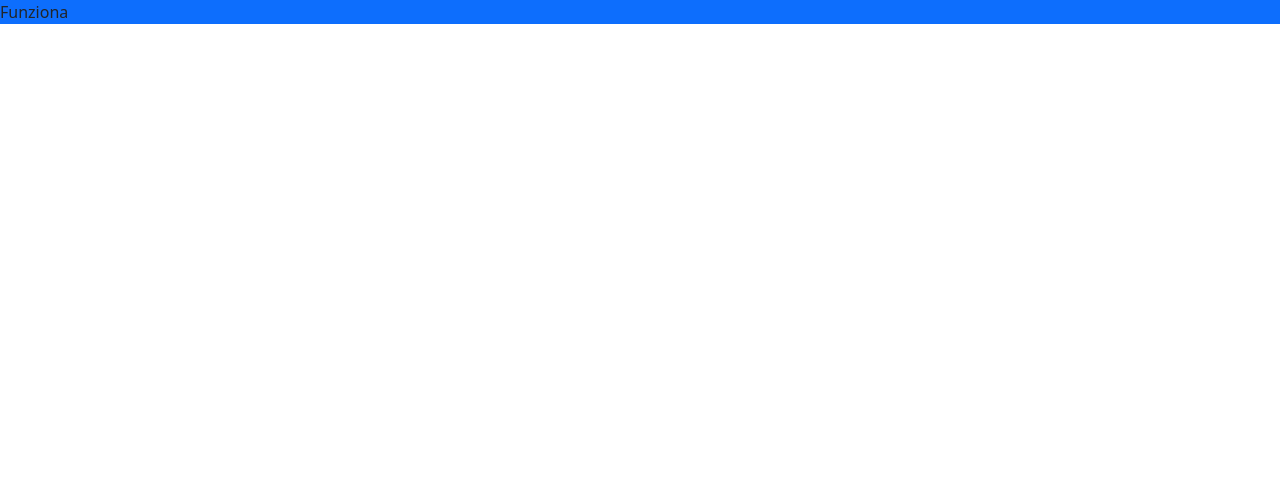
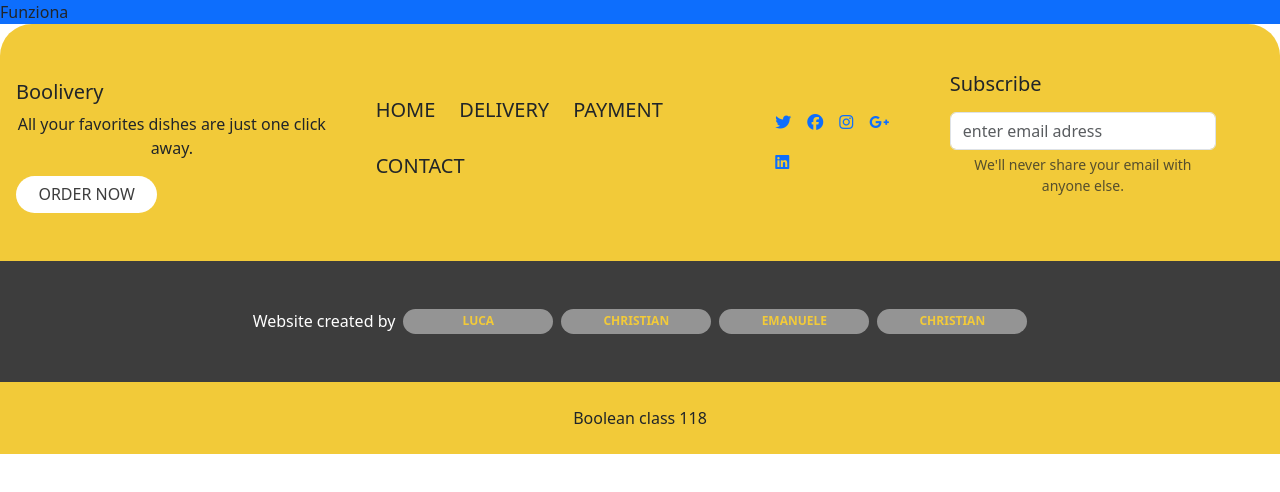
Before and after one commit to emanuele-pogliari/boolivery-frontend, a Vue app: page / in a window 1280 px wide. Shown: the top 492 px of the page. Built offline with nearby package versions, Linux system fonts and the light colour scheme.

Commit message:
Footer checkpoint reached, added mixins and variables

```diff
--- a/index.html
+++ b/index.html
@@ -1,13 +1,18 @@
 <!doctype html>
 <html lang="en">
+
 <head>
   <meta charset="UTF-8" />
   <link rel="icon" type="image/svg+xml" href="/vite.svg" />
   <meta name="viewport" content="width=device-width, initial-scale=1.0" />
   <title>Vite + Vue</title>
 </head>
+
 <body>
   <div id="app"></div>
   <script type="module" src="/src/main.js"></script>
+  <!-- fontawesome -->
+  <script src="https://kit.fontawesome.com/39dc9eb8ed.js" crossorigin="anonymous"></script>
 </body>
+
 </html>
--- a/src/App.vue
+++ b/src/App.vue
@@ -1,8 +1,12 @@
 <script>
 import axios from "axios";
+import AppFooter from "./components/AppFooter.vue";
+
 
 export default {
-  components: {},
+  components: {
+    AppFooter,
+  },
   data() {
     return {};
   },
@@ -11,6 +15,7 @@ export default {
 
 <template>
   <div class="bg-primary">Funziona</div>
+  <AppFooter></AppFooter>
 </template>
 
 <style></style>
--- /dev/null
+++ b/src/components/AppFooter.vue
@@ -0,0 +1,160 @@
+<script>
+
+export default {
+    name: 'AppFooter',
+
+    components: {
+    },
+
+    data() {
+        return {
+
+        }
+    }
+}
+
+
+</script>
+
+<template>
+
+    <footer class="text-center p-0 rounded-top-5">
+        <!-- <hr class=""> -->
+        <div class="d-flex justify-content-around gap-5 pt-5 pb-5 px-3">
+
+
+            <div class="d-flex flex-column align-items-start">
+                <h5 class="pt-2">Boolivery</h5>
+                <p class="">All your favorites dishes are just one click away.</p>
+                <a href="#" class="btn primary-btn ">ORDER NOW</a>
+            </div>
+
+            <div class="d-flex flex-wrap gap-4 align-content-center">
+                <h5>HOME</h5>
+                <h5>DELIVERY</h5>
+                <h5>PAYMENT</h5>
+                <h5>CONTACT</h5>
+            </div>
+
+
+
+
+            <div class="d-flex gap-3 flex-wrap align-content-center">
+                <span>
+                    <a href="">
+                        <i class="fa-brands fa-twitter"></i>
+                    </a>
+                </span>
+                <span>
+                    <a href="">
+                        <i class="fa-brands fa-facebook"></i>
+                    </a>
+                </span>
+                <span>
+                    <a href="">
+                        <i class="fa-brands fa-instagram"></i>
+                    </a>
+                </span>
+                <span>
+                    <a href="">
+                        <i class="fa-brands fa-google-plus-g"></i>
+                    </a>
+                </span>
+                <span>
+                    <a href="">
+                        <i class="fa-brands fa-linkedin"></i>
+                    </a>
+                </span>
+            </div>
+
+            <div class="d-flex flex-column align-items-lg-start">
+                <div>
+                    <h5>Subscribe</h5>
+                </div>
+                <form>
+                    <div class="d-flex flex-column align-items-lg-start b-3">
+                        <label for="exampleInputEmail1" class="form-label"></label>
+                        <input type="email" class="form-control" id="exampleInputEmail1"
+                            placeholder="enter email adress" aria-describedby="emailHelp">
+                        <div id="emailHelp" class="form-text">We'll never share your email with anyone else.</div>
+                    </div>
+                </form>
+
+            </div>
+
+            <div>
+
+            </div>
+
+        </div>
+
+        <div class="d-flex justify-content-center pb-5 pt-5 pb-5 developers-pills gap-2">
+            <div>
+                Website created by
+            </div>
+            <div class="d-flex gap-2">
+                <span class="badge rounded-pill">
+                    <a href="https://github.com/rpalanga">Luca</a>
+                </span>
+                <span class="badge rounded-pill">
+                    <a href="">Christian</a>
+                </span>
+                <span class="badge rounded-pill">
+                    <a href="https://github.com/emanuele-pogliari">Emanuele</a>
+                </span>
+                <span class="badge rounded-pill">
+                    <a href="">Christian</a>
+                </span>
+            </div>
+        </div>
+
+        <div class="d-flex justify-content-center p-4">
+            Boolean class 118
+        </div>
+    </footer>
+
+</template>
+
+<style lang="scss">
+@use "/src/variabiles.scss" as *;
+@use "/src/mixins.scss" as *;
+
+footer {
+
+
+    background-color: $secondary_color;
+
+    img {
+        height: 100px;
+    }
+
+    .primary-btn {
+        @include primary_button_style;
+    }
+
+
+    .developers-pills {
+        background-color: $primary_color;
+        color: white;
+        font-size: 1rem;
+        font-weight: 500;
+
+        span {
+
+            width: 150px;
+
+            @include footer_button_style;
+
+            a {
+                text-decoration: none;
+                color: $secondary_color;
+
+                &:hover {
+                    color: white;
+                }
+
+            }
+        }
+    }
+}
+</style>
--- /dev/null
+++ b/src/mixins.scss
@@ -0,0 +1,33 @@
+@mixin primary_button_style {
+    border: none;
+    border-radius: 1.5rem;
+    padding: 0.4rem 1.4rem 0.4rem 1.4rem;
+    text-transform: uppercase;
+
+    background-color: #ffffff;
+    color: #3d3d3d;
+    cursor: pointer;
+    transition: 0.3s;
+
+    &:hover {
+        background-color: #3d3d3d;
+        color: #ffffff;
+    }
+}
+
+@mixin footer_button_style {
+    border: none;
+    border-radius: 1.5rem;
+    padding: 0.4rem 1.4rem 0.4rem 1.4rem;
+    text-transform: uppercase;
+
+    background-color: #949494;
+    color: #3d3d3d;
+    cursor: pointer;
+    transition: 0.3s;
+
+    &:hover {
+        background-color: #3d3d3d;
+        color: #f2ca39;
+    }
+}
--- a/src/style.scss
+++ b/src/style.scss
@@ -0,0 +1 @@
+@import "bootstrap/scss/bootstrap";
--- /dev/null
+++ b/src/variabiles.scss
@@ -0,0 +1,8 @@
+$primary_color: #3d3d3d;
+$secondary_color: #f2ca39;
+$tertiary_color: #7cadf4;
+$background_color: #ffffff;
+$background_color_dark: #f6f7f8;
+$text_color: #3d3d3d;
+$text_color_highlight: #ffffff;
+$deactivated_text: #949494;
```
Lines whose indentation alone changed are shown as unchanged.
